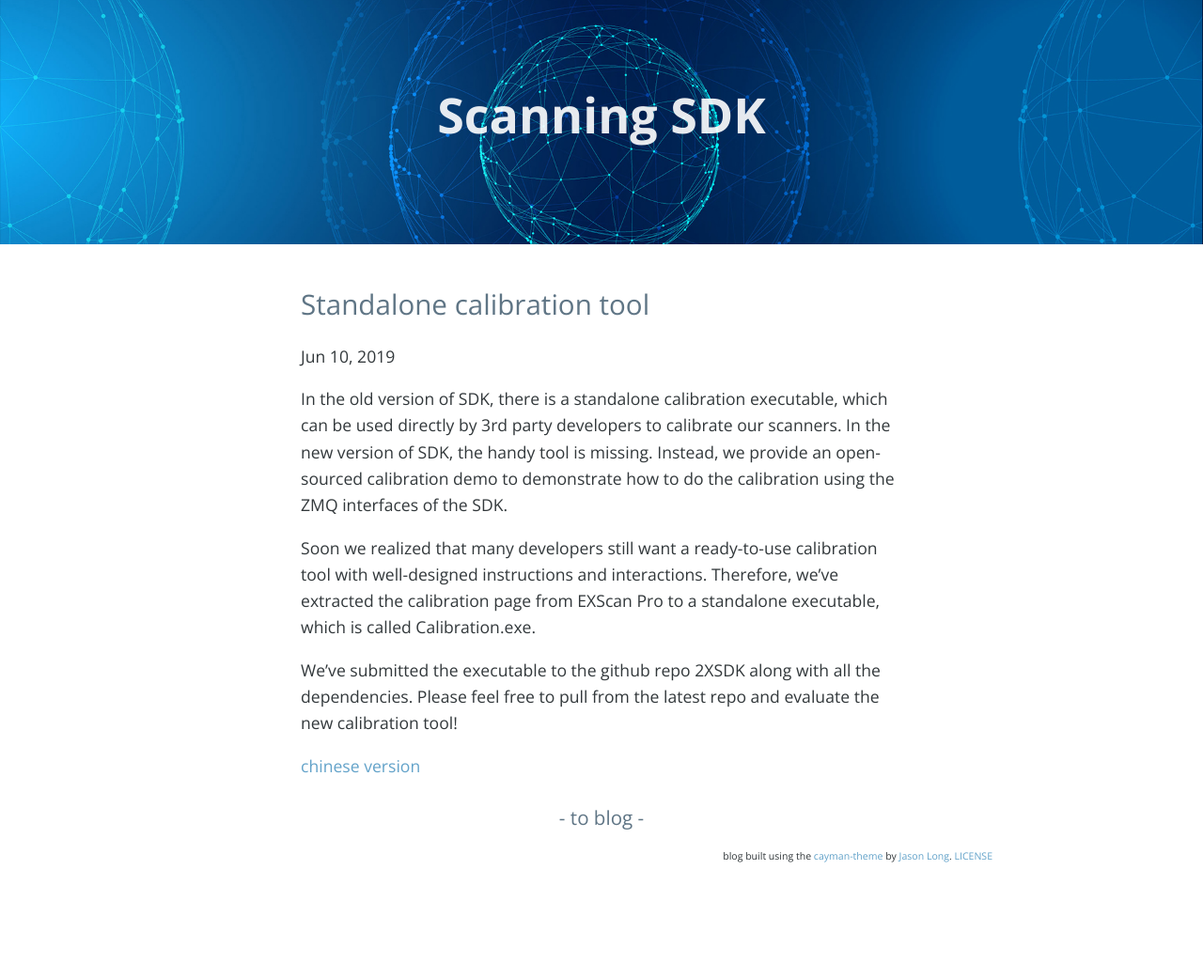
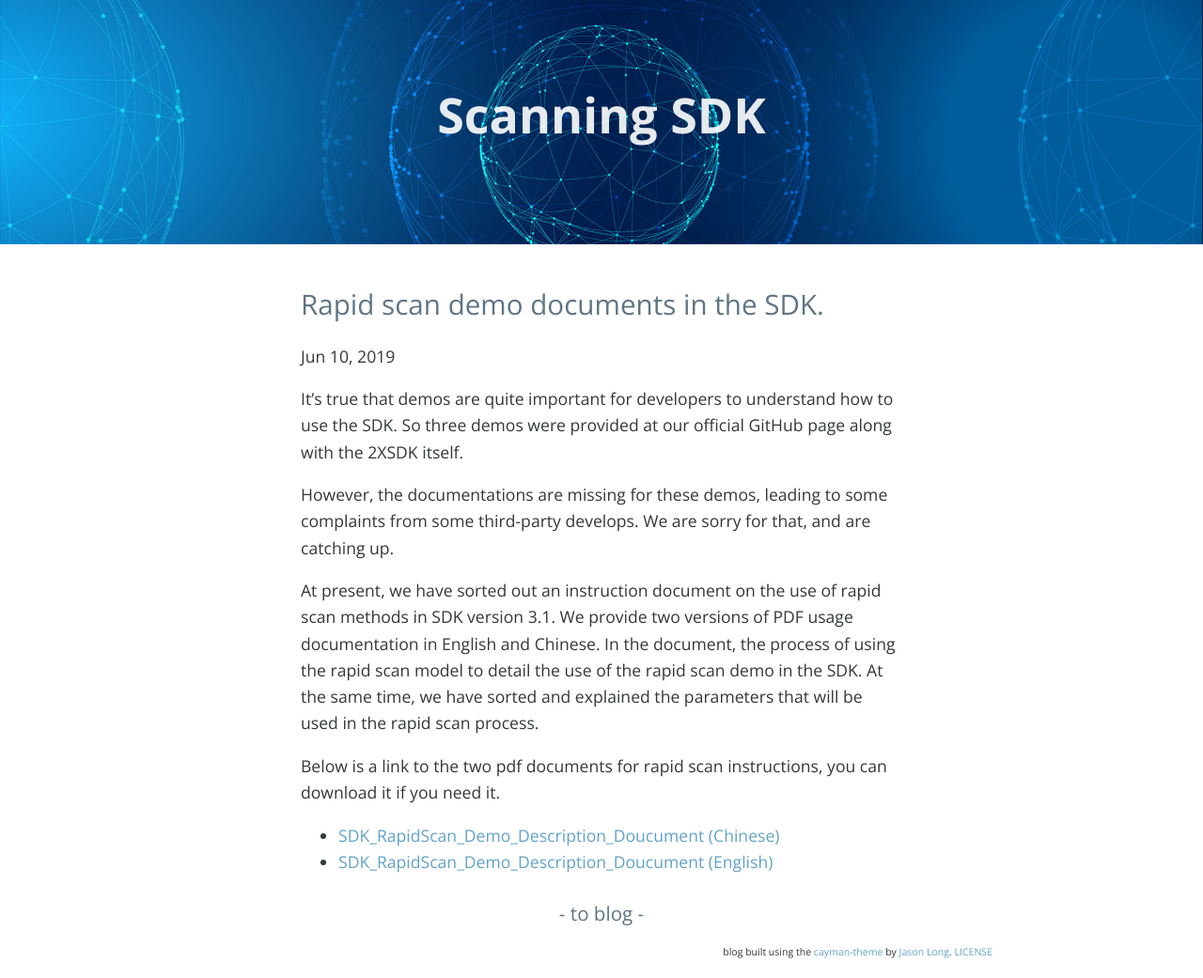
Before and after one commit to Shining3D/shining3d.github.io, a Jekyll site: the page built from _posts/2019-06-10-documentation-of-rapid-scan-demo-is-available.md, in a window 1280 px wide. Shown: the whole page at 94% size. Built offline with Jekyll 4.4.1, drawn with Linux system fonts in a browser that asks for light colours; nearby versions of some CDN libraries; comment, search, counter and statistics services are not loaded; before the commit the page ends 939 px from its top, so only the background shows below that.

Commit message:
add new SDK Demo doc

```diff
--- a/_posts/2019-06-10-documentation-of-rapid-scan-demo-is-available.md
+++ b/_posts/2019-06-10-documentation-of-rapid-scan-demo-is-available.md
@@ -1,14 +1,15 @@
 ---
 layout: post
-title: Standalone calibration tool
+title: Rapid scan demo documents in the SDK.
 ---
 
-In the old version of SDK, there is a standalone calibration executable, which can be used directly by 3rd party developers to calibrate our scanners. In the new version of SDK, the handy tool is missing. Instead, we provide an open-sourced calibration demo to demonstrate how to do the calibration using the ZMQ interfaces of the SDK.
+It's true that demos are quite important for developers to understand how to use the SDK. So three demos were provided at our official GitHub page along with the 2XSDK itself.
 
-Soon we realized that many developers still want a ready-to-use calibration tool with well-designed instructions and interactions. Therefore, we've extracted the calibration page from EXScan Pro to a standalone executable, which is called Calibration.exe.
+However, the documentations are missing for these demos, leading to some complaints from some third-party develops. We are sorry for that, and are catching up.
 
-We've submitted the executable to the github repo 2XSDK along with all the dependencies. Please feel free to pull from the latest repo and evaluate the new calibration tool!
+At present, we have sorted out an instruction document on the use of rapid scan methods in SDK version 3.1. We provide two versions of PDF usage documentation in English and Chinese. In the document, the process of using the rapid scan model to detail the use of the rapid scan demo in the SDK. At the same time, we have sorted and explained the parameters that will be used in the rapid scan process.
 
+Below is a link to the two pdf documents for rapid scan instructions, you can download it if you need it.
 
-
-[chinese version](assets/pdf/xxxx.pdf)
+- [SDK_RapidScan_Demo_Description_Doucument  (Chinese)](assets\pdf\RapidScan\SDK_RapidScan_Demo说明文档.pdf)
+- [SDK_RapidScan_Demo_Description_Doucument  (English)](assets\pdf\RapidScan\SDK_RapidScan_Demo_Description_Document.pdf)
```
Also changed, not shown: 2 other files.
